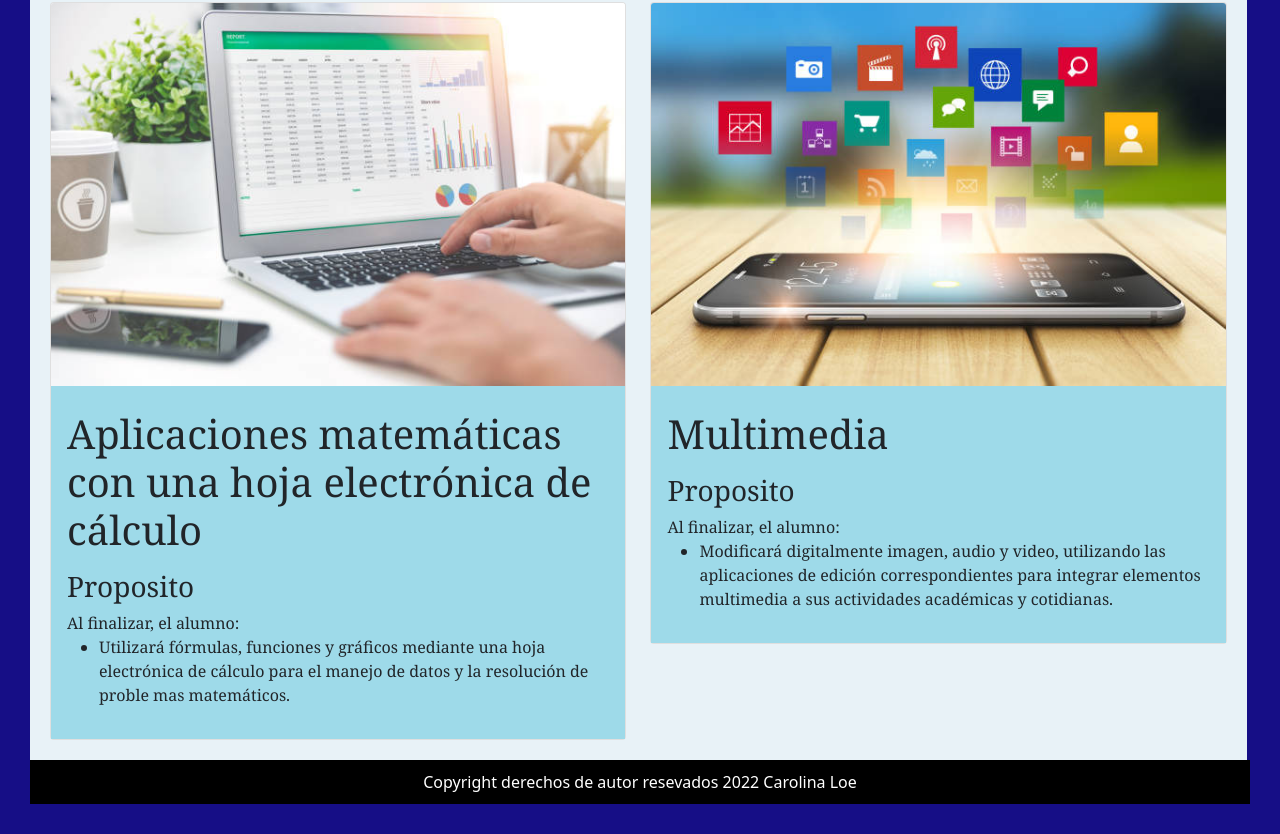
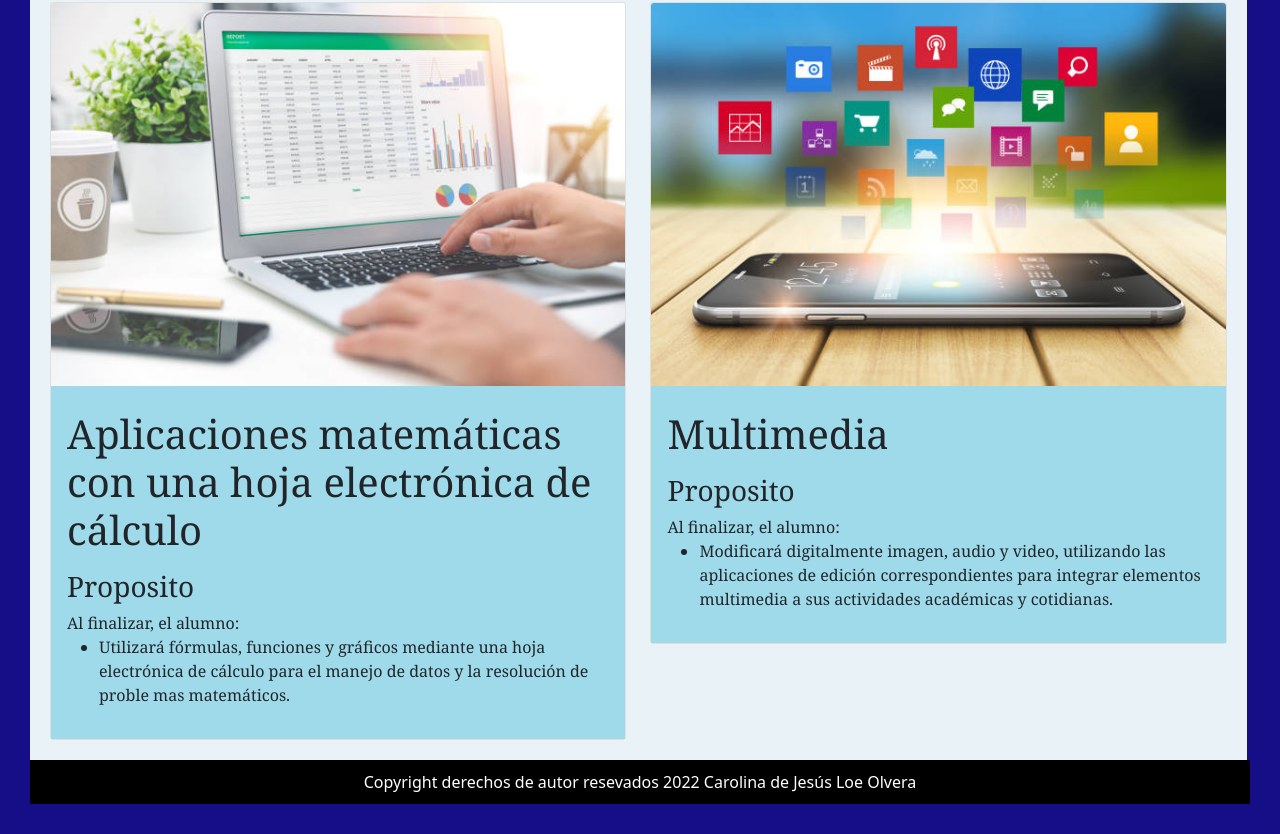
Before and after one commit to Carojlo/Taller-de-computaci-n-Loe, a plain HTML site: page Contenidos.html in a window 1280 px wide. Shown: the part 849-1683 px from the top of the page. Drawn offline with nearby package versions, Linux system fonts and the light colour scheme.

Commit message:
Add files via upload

```diff
--- a/Contenidos.html
+++ b/Contenidos.html
@@ -106,7 +106,7 @@
                                 </article>
                             </section>
                         </section>
-                        <footer> Copyright derechos de autor resevados 2022 Carolina Loe </footer>
+                        <footer> Copyright derechos de autor resevados 2022 Carolina de Jesús Loe Olvera </footer>
 
 
 
```
Also changed, not shown: Areas Relacionadas.html (+2 -2 lines), Perfil de egresados.html (+1 -1 lines), index.html (+1 -1 lines).
